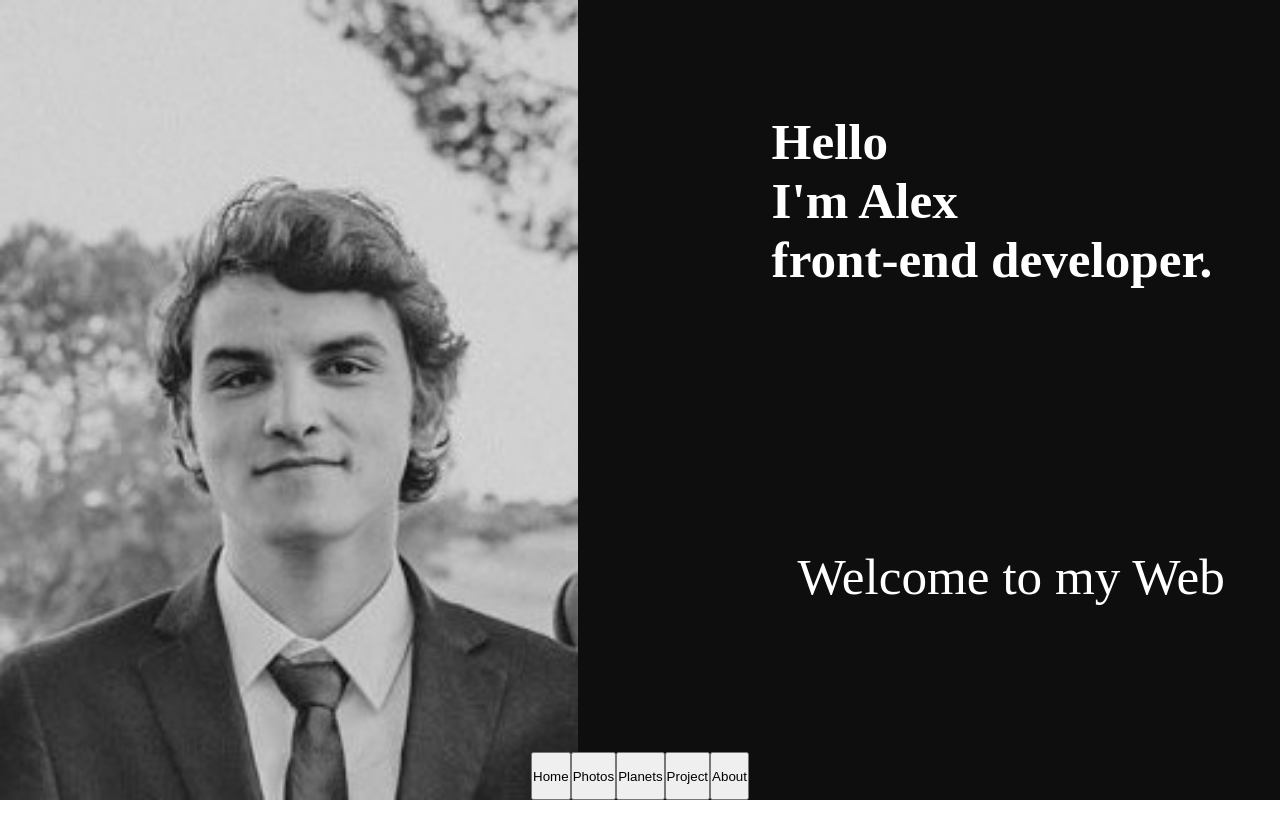
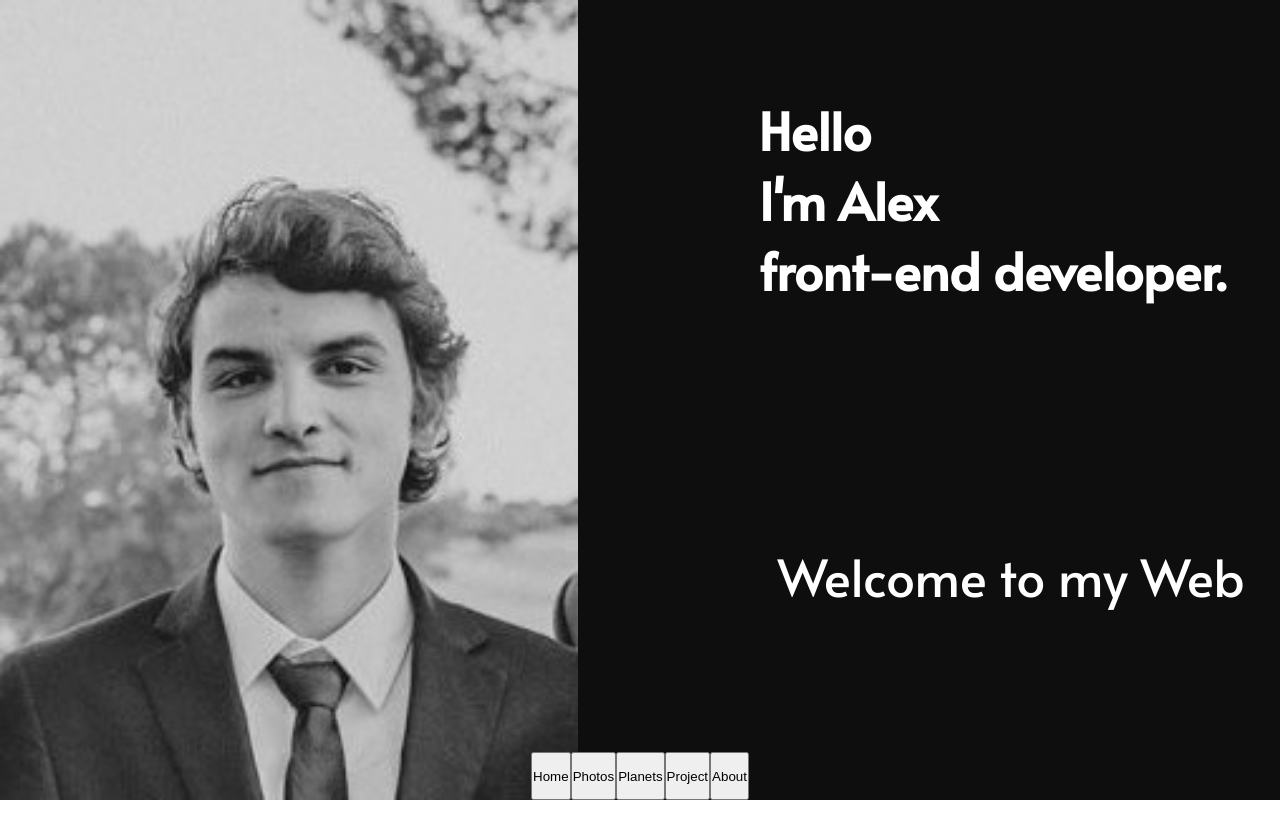
Before and after one commit to AlexandruDumitru94/MyWeb, a plain HTML site: page Index.html in a window 1280 px wide. Shown: the top 838 px of the page. Drawn offline with nearby package versions, Linux system fonts and the light colour scheme.

Commit message:
Initial Structure v 0.31

```diff
--- a/Index.html
+++ b/Index.html
@@ -4,7 +4,8 @@
     <meta charset="UTF-8">
     <meta name="viewport" content="width=device-width, initial-scale=1.0">
     <link rel="stylesheet" href="css/style.css">
-    <title>Document</title>
+    <link rel="stylesheet" href="https://fonts.googleapis.com/css?family=Alata">
+    <title>Alexandru Dumitru Portfolio</title>
 </head>
 <body onload="gallerySize()" onresize="gallerySize()">
 
```
